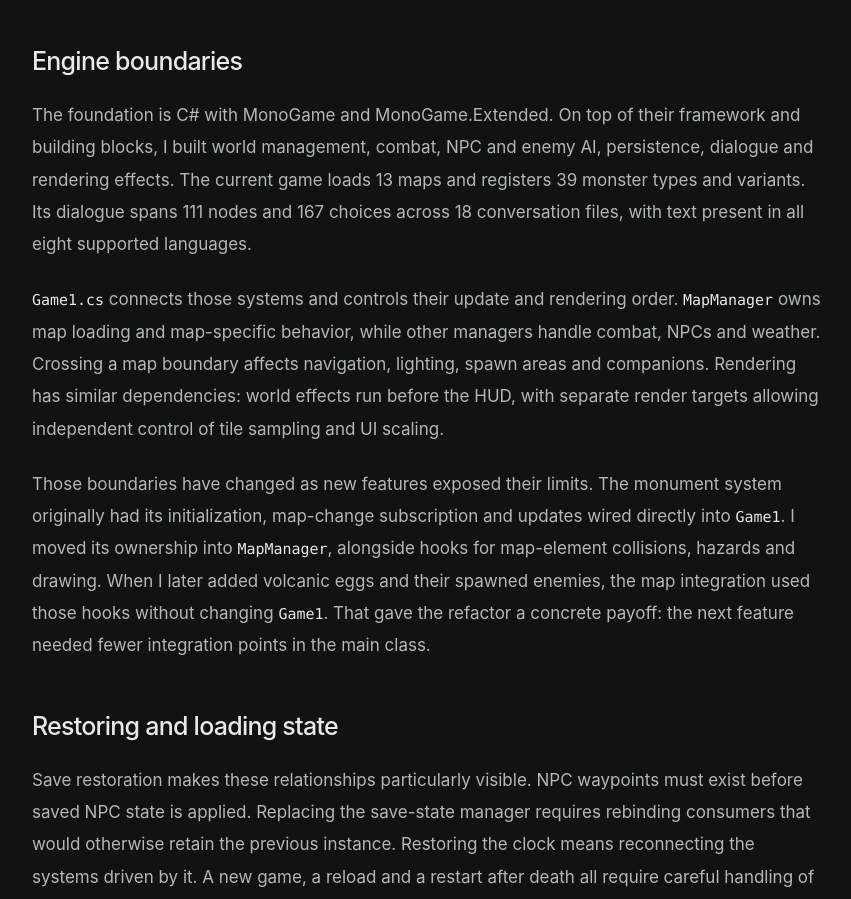
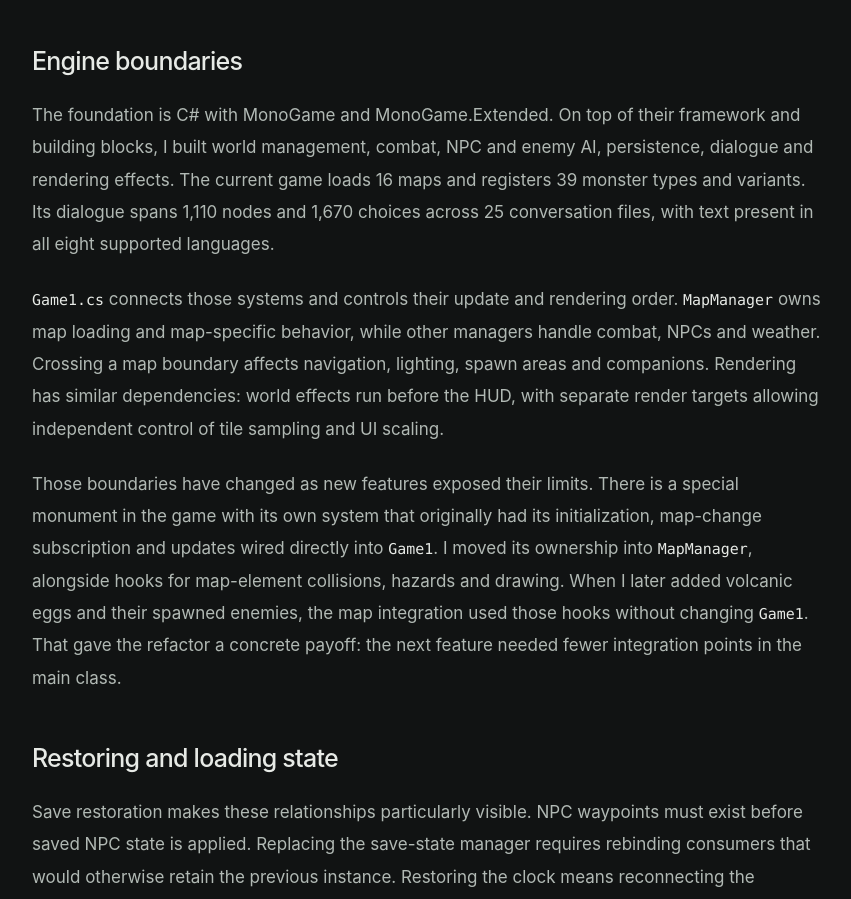
Before and after one commit to dtellz/diegotellez.net, a website: page blog/building-a-game-engine-and-a-commercial-game-on-top-of-it/index.html in a window 1280 px wide. Shown: the part 821-1720 px from the top of the page, without its empty margins (274-1125 px from the left). Drawn offline with Linux system fonts and the light colour scheme.

Commit message:
fix the numbers to add content not yet integrated in the game

```diff
--- a/blog/building-a-game-engine-and-a-commercial-game-on-top-of-it/index.html
+++ b/blog/building-a-game-engine-and-a-commercial-game-on-top-of-it/index.html
@@ -32,7 +32,7 @@
   <link rel="alternate" type="application/json" href="/.well-known/profile.json" title="Structured professional profile">
   <link rel="alternate" type="text/plain" href="/llms.txt" title="Machine-readable profile">
   <script>try{const theme=localStorage.getItem('dt-theme');if(theme==='light'||theme==='dark')document.documentElement.dataset.theme=theme;}catch{}</script>
-  <script type="application/ld+json">{"@context":"https://schema.org","@type":"BlogPosting","headline":"Building a game engine and a commercial game on top of it","description":"Building a 2D action RPG and its purpose-built game engine, from system ownership and save restoration to profiling and commercial delivery.","datePublished":"2026-11-12","dateModified":"2026-11-12","author":{"@type":"Person","name":"Diego Téllez Barrero","url":"https://diegotellez.net"},"mainEntityOfPage":{"@type":"WebPage","@id":"https://diegotellez.net/blog/building-a-game-engine-and-a-commercial-game-on-top-of-it/"},"url":"https://diegotellez.net/blog/building-a-game-engine-and-a-commercial-game-on-top-of-it/","image":["https://diegotellez.net/assets/images/social/harbor-profile-02-v1.jpg"],"inLanguage":"en","wordCount":1040}</script>
+  <script type="application/ld+json">{"@context":"https://schema.org","@type":"BlogPosting","headline":"Building a game engine and a commercial game on top of it","description":"Building a 2D action RPG and its purpose-built game engine, from system ownership and save restoration to profiling and commercial delivery.","datePublished":"2026-11-12","dateModified":"2026-11-12","author":{"@type":"Person","name":"Diego Téllez Barrero","url":"https://diegotellez.net"},"mainEntityOfPage":{"@type":"WebPage","@id":"https://diegotellez.net/blog/building-a-game-engine-and-a-commercial-game-on-top-of-it/"},"url":"https://diegotellez.net/blog/building-a-game-engine-and-a-commercial-game-on-top-of-it/","image":["https://diegotellez.net/assets/images/social/harbor-profile-02-v1.jpg"],"inLanguage":"en","wordCount":1050}</script>
   <script type="module" src="/assets/js/landing.js"></script>
 </head>
 <body>
@@ -62,9 +62,9 @@
         <div class="section-grid post-layout"><aside class="post-sidebar"><nav class="post-toc" aria-label="In this post"><p>In this post</p><a href="#engine-boundaries">Engine boundaries</a><a href="#restoring-and-loading-state">Restoring and loading state</a><a href="#measuring-performance">Measuring performance</a><a href="#handling-partial-failure">Handling partial failure</a><a href="#preparing-for-a-commercial-release">Preparing for a commercial release</a><a href="#trade-offs-of-working-solo">Trade-offs of working solo</a></nav></aside><div class="post-prose"><p>I started Echoes of the Cove because I love video games and had always wanted to make one. I also wanted to grow as an engineer by building something large and technically demanding on my own. The result is a 2D action RPG for Steam, still in development, with a purpose-built game engine underneath it.</p>
 <p>Building this solo means owning the entire chain: the runtime, the gameplay systems, the content workflow and the tools needed to understand failures. A decision in the engine becomes something I have to live with while building the game, whether that means a performance constraint, a difficult bug or a limit on how quickly I can add content.</p>
 <h2 id="engine-boundaries">Engine boundaries</h2>
-<p>The foundation is C# with MonoGame and MonoGame.Extended. On top of their framework and building blocks, I built world management, combat, NPC and enemy AI, persistence, dialogue and rendering effects. The current game loads 13 maps and registers 39 monster types and variants. Its dialogue spans 111 nodes and 167 choices across 18 conversation files, with text present in all eight supported languages.</p>
+<p>The foundation is C# with MonoGame and MonoGame.Extended. On top of their framework and building blocks, I built world management, combat, NPC and enemy AI, persistence, dialogue and rendering effects. The current game loads 16 maps and registers 39 monster types and variants. Its dialogue spans 1,110 nodes and 1,670 choices across 25 conversation files, with text present in all eight supported languages.</p>
 <p><code>Game1.cs</code> connects those systems and controls their update and rendering order. <code>MapManager</code> owns map loading and map-specific behavior, while other managers handle combat, NPCs and weather. Crossing a map boundary affects navigation, lighting, spawn areas and companions. Rendering has similar dependencies: world effects run before the HUD, with separate render targets allowing independent control of tile sampling and UI scaling.</p>
-<p>Those boundaries have changed as new features exposed their limits. The monument system originally had its initialization, map-change subscription and updates wired directly into <code>Game1</code>. I moved its ownership into <code>MapManager</code>, alongside hooks for map-element collisions, hazards and drawing. When I later added volcanic eggs and their spawned enemies, the map integration used those hooks without changing <code>Game1</code>. That gave the refactor a concrete payoff: the next feature needed fewer integration points in the main class.</p>
+<p>Those boundaries have changed as new features exposed their limits. There is a special monument in the game with its own system that originally had its initialization, map-change subscription and updates wired directly into <code>Game1</code>. I moved its ownership into <code>MapManager</code>, alongside hooks for map-element collisions, hazards and drawing. When I later added volcanic eggs and their spawned enemies, the map integration used those hooks without changing <code>Game1</code>. That gave the refactor a concrete payoff: the next feature needed fewer integration points in the main class.</p>
 <h2 id="restoring-and-loading-state">Restoring and loading state</h2>
 <p>Save restoration makes these relationships particularly visible. NPC waypoints must exist before saved NPC state is applied. Replacing the save-state manager requires rebinding consumers that would otherwise retain the previous instance. Restoring the clock means reconnecting the systems driven by it. A new game, a reload and a restart after death all require careful handling of persistent state and the transient state that must be cleared.</p>
 <p>Even scheduling that work needs care. Loading originally rebuilt map renderers and material resources synchronously. I changed it to transfer compatible resources into the restored maps and rebuild their gameplay state separately. Loading advances only after another loading frame has been drawn, preventing fixed-step catch-up updates from consuming several slices before the screen refreshes. Navigation preparation runs against a collision snapshot in a background task before installation on the game thread. This removes redundant resource reconstruction on compatible reloads, although individual loading steps can still be expensive.</p>
```
Also changed, not shown: content/posts/building-a-game-engine-and-a-commercial-game-on-top-of-it.html (+2 -2 lines).
